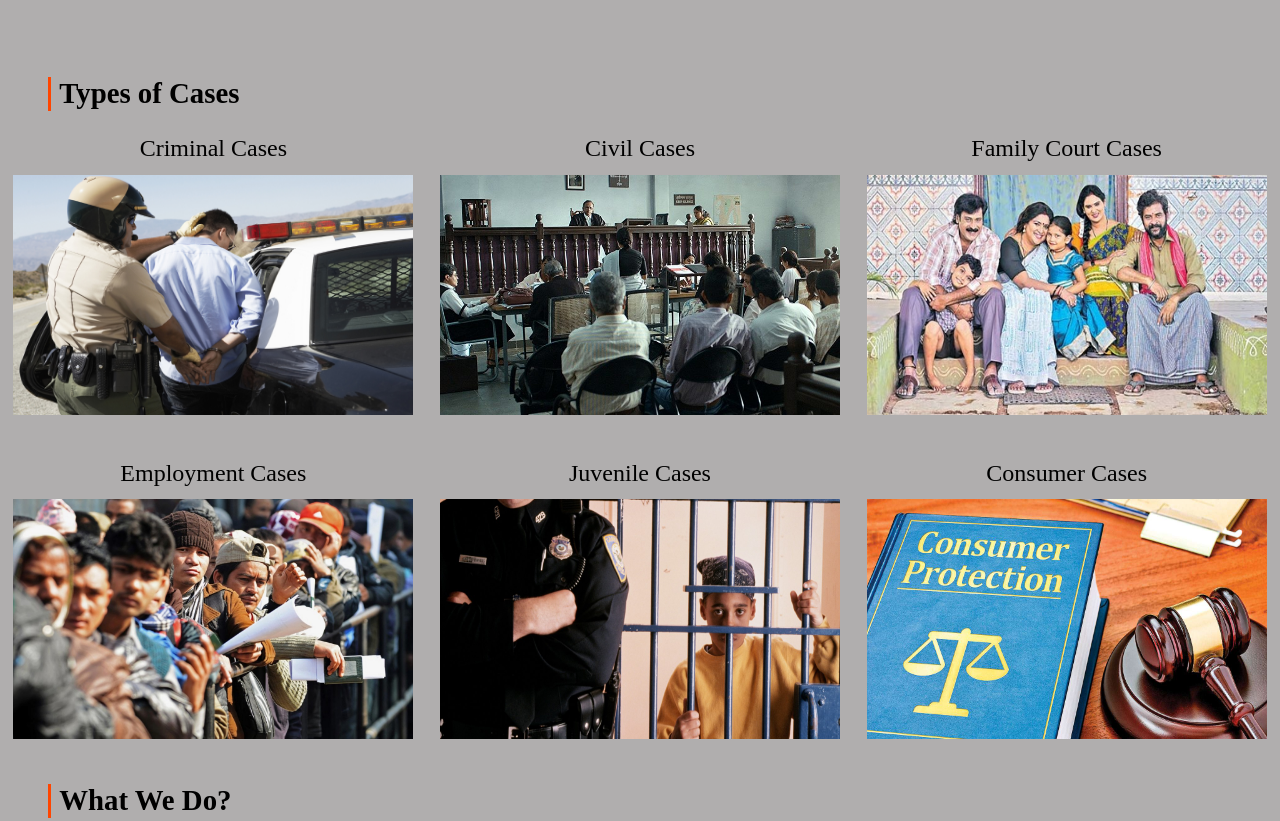
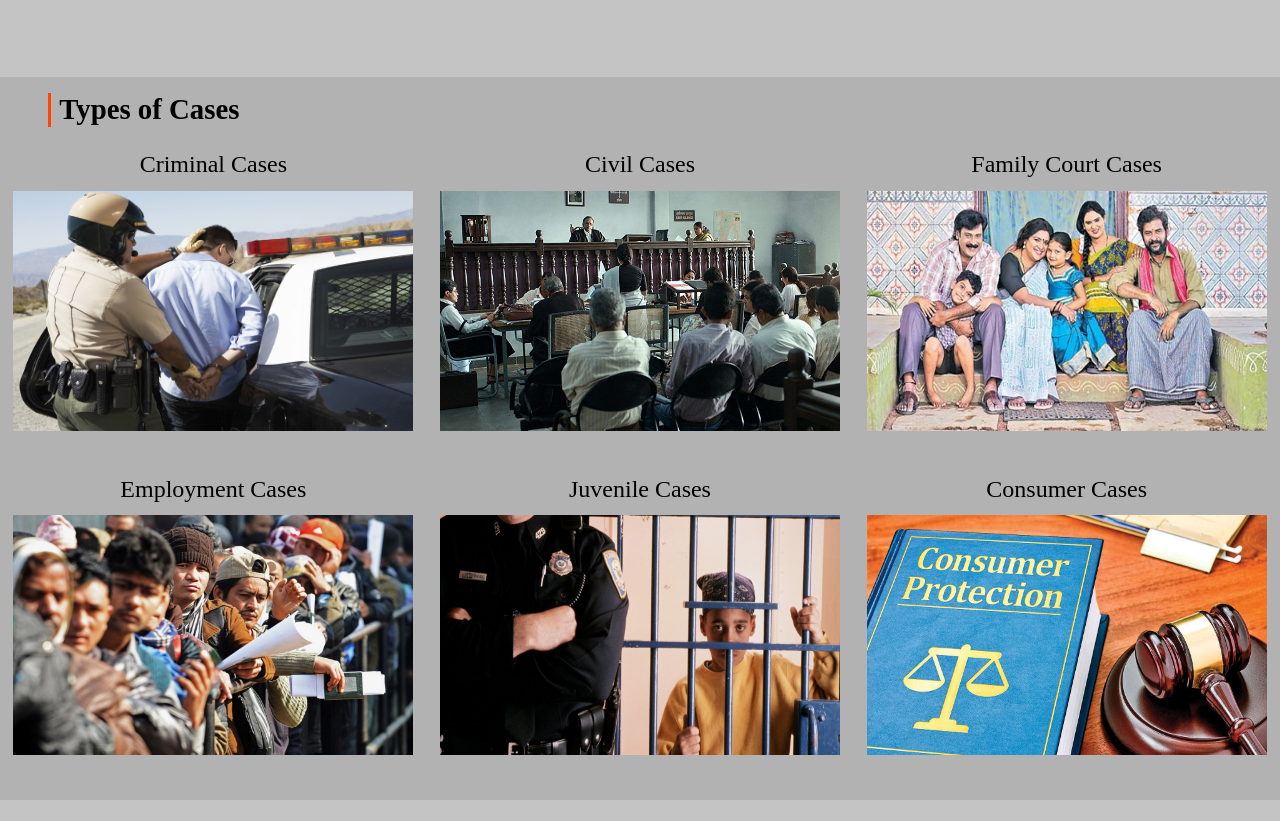
Before and after one commit to Harshita-Yadav30/LegalAid, a plain HTML site: page Landing_Page/landing.html in a window 1280 px wide. Shown: the part 1084-1905 px from the top of the page. Drawn offline with Linux system fonts and the light colour scheme.

Commit message:
Update landing.css

```diff
--- a/Landing_Page/landing.css
+++ b/Landing_Page/landing.css
@@ -5,8 +5,7 @@
 }
 
 body{
-    /* background-color: rgba(146, 146, 146, 0.7); */
-    background-color: rgba(138, 136, 135, 0.675);
+    background-color: rgb(197, 196, 196);
 }
 
 header{
@@ -14,6 +13,7 @@ header{
     align-items: center;
     padding: 0.3rem 0.8rem;
     font-size: 1.5rem;
+    background-color: rgba(175, 175, 175, 0.83);
 }
 
 #logo{
@@ -131,6 +131,12 @@ input{
 }
 
 /* Cases */
+.types{
+    padding: 1rem 0 0 0;
+    background-color: rgba(175, 175, 175, 0.83);
+    margin-bottom: 2rem;
+}
+
 .part-one{
     display: flex;
     justify-content: space-around;
@@ -190,6 +196,7 @@ footer{
     display: flex;
     flex-direction: column;
     text-align: end;
+    color: white;
 }
 
 #map{
```
